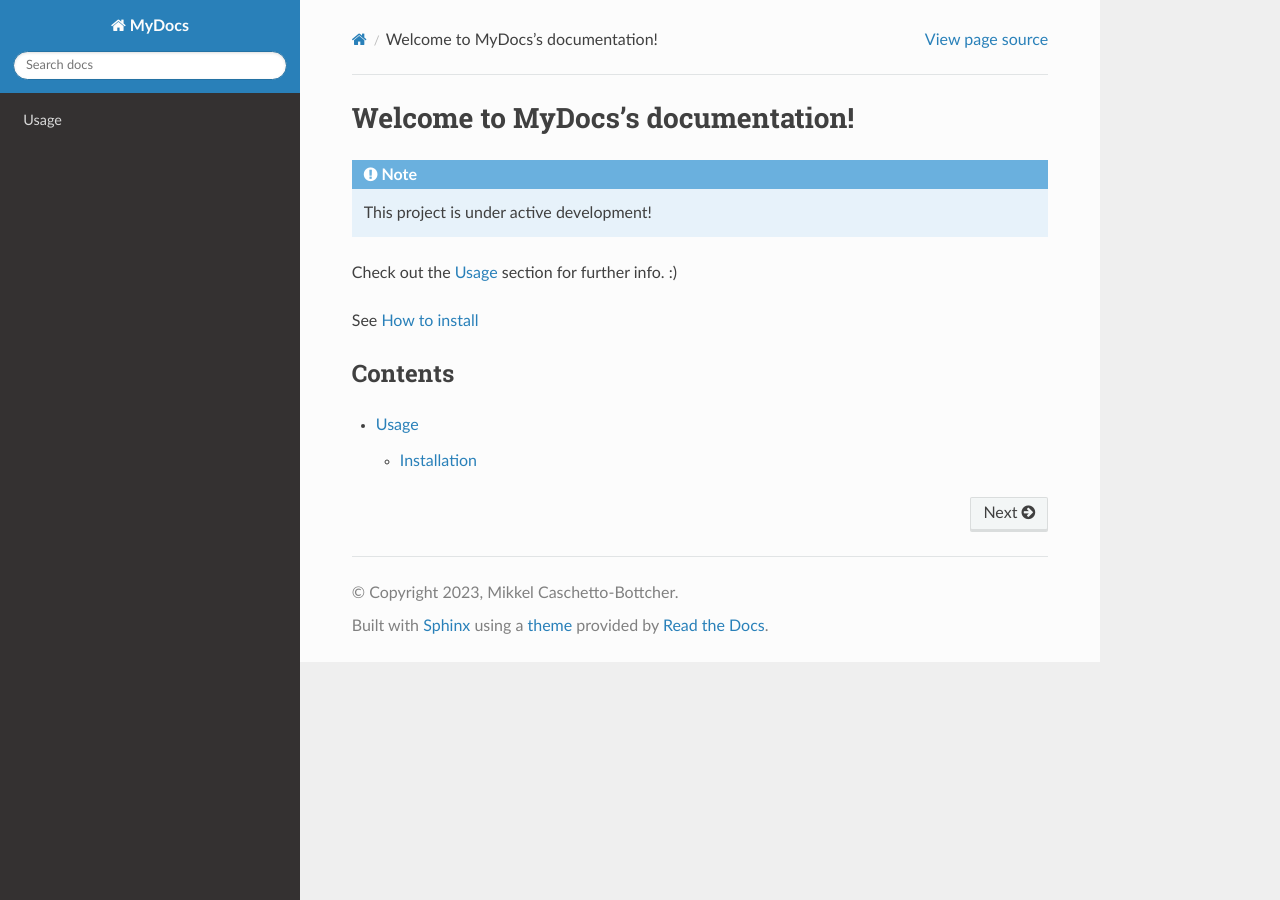
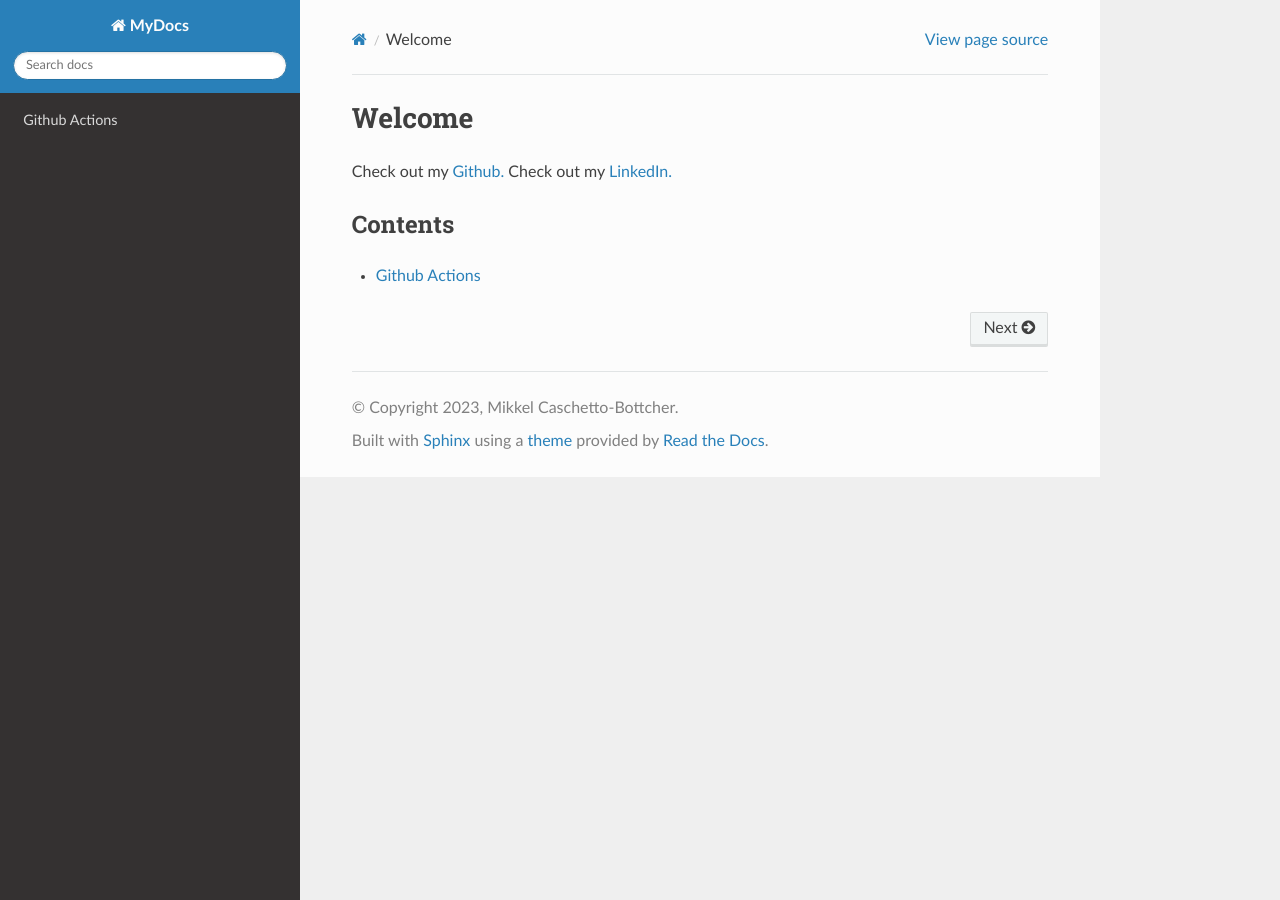
Before and after one commit to mcbottcher/my_docs, a Sphinx documentation site: the page built from docs/source/index.rst, in a window 1280 px wide. Built offline with Sphinx 7.4.7 and the Read the Docs theme 2.0.0, drawn with Linux system fonts in a browser that asks for light colours.

Commit message:
github_actions page: Added new page

```diff
--- /dev/null
+++ b/docs/source/github_actions.rst
@@ -0,0 +1,4 @@
+Github Actions
+==============
+
+GitHub Actions is an automation tool that allows developers to automate their workflows, build, test, and deploy their code directly from their GitHub repository.
--- a/docs/source/index.rst
+++ b/docs/source/index.rst
@@ -3,23 +3,19 @@
    You can adapt this file completely to your liking, but it should at least
    contain the root `toctree` directive.
 
-Welcome to MyDocs's documentation!
-==================================
+Welcome
+=======
 
 .. toctree::
    :maxdepth: 2
    :caption: Contents:
 
-.. note::
-    This project is under active development!
-
-Check out the :doc:`usage` section for further info. :)
-
-See :ref:`How to install <install_code>`
+Check out my `Github. <https://github.com/mcbottcher>`_
+Check out my `LinkedIn. <https://www.linkedin.com/in/mikkel-caschetto-b%C3%B6ttcher-63b0a7104/>`_
 
 Contents
 --------
 
 .. toctree::
 
-   usage
+   github_actions
```
Also changed, not shown: docs/source/usage.rst (deleted, +0 -14 lines).
